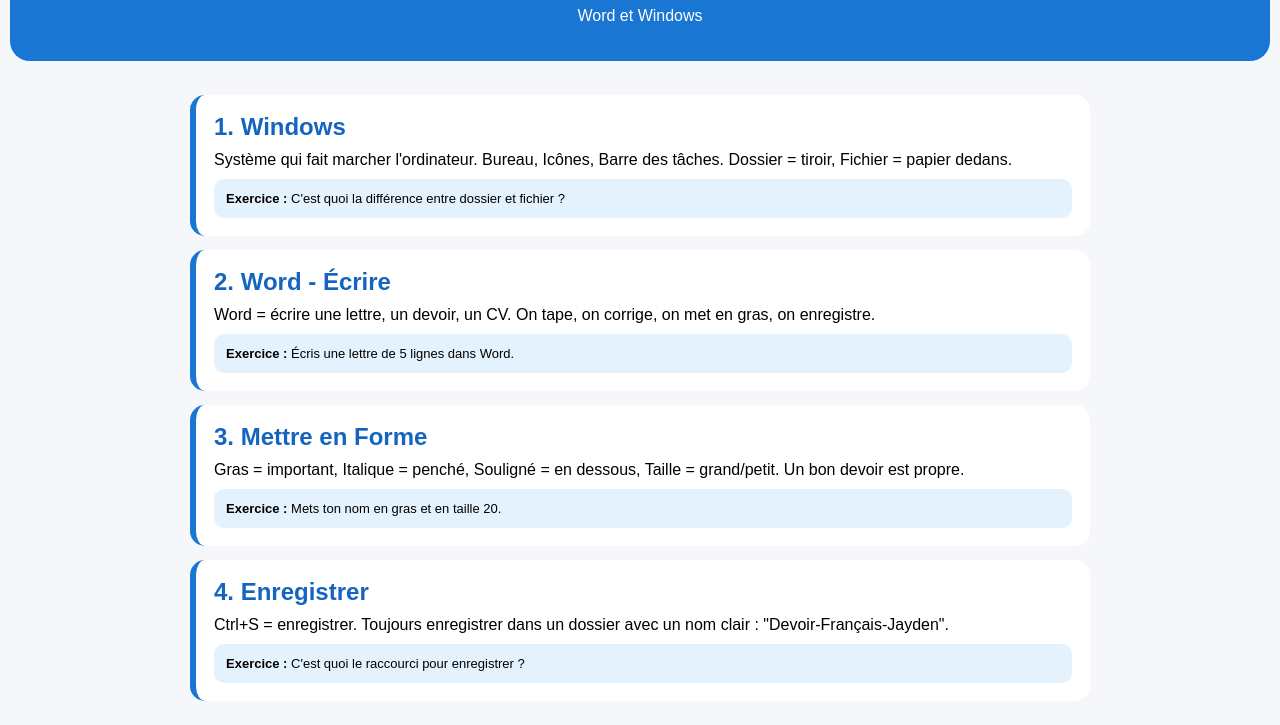
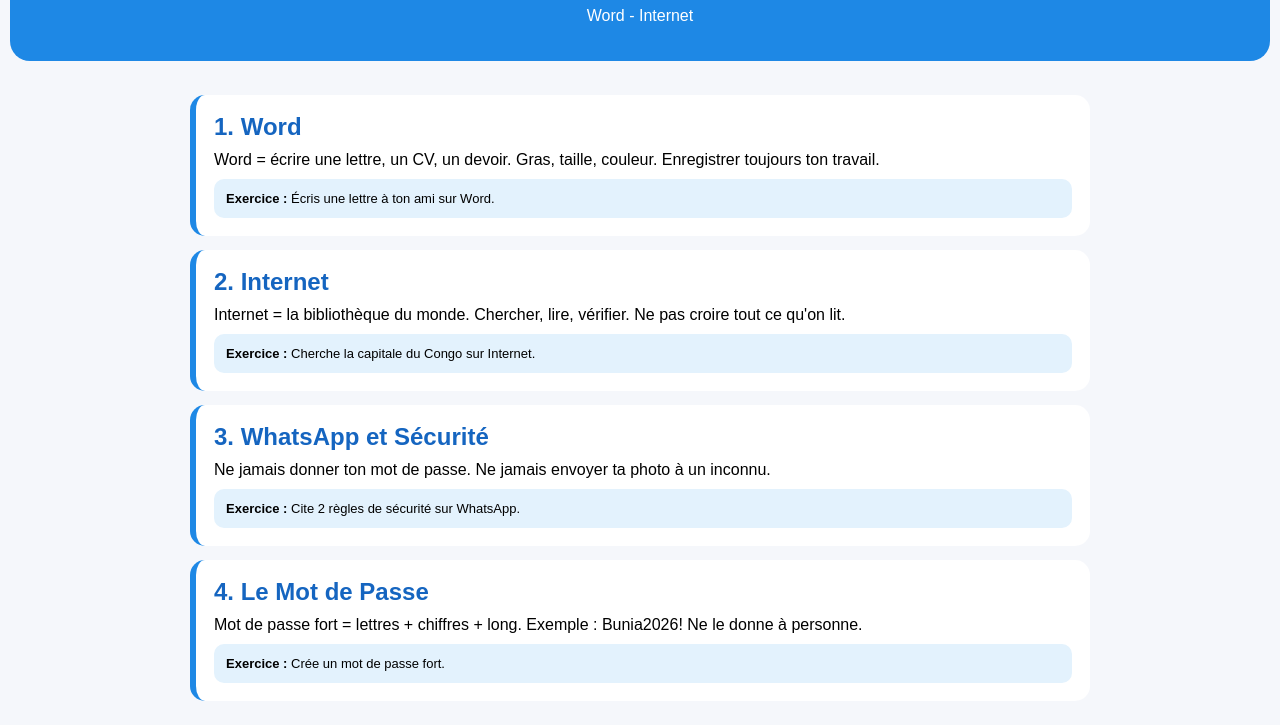
Before and after one commit to fenicienjayden-arch/ed-pour-tous, a plain HTML site: page 3e-informatique.html in a window 1280 px wide. Shown: the part 152-877 px from the top of the page. Drawn offline with Linux system fonts and the light colour scheme.

Commit message:
Update 3e-informatique.html

```diff
--- a/3e-informatique.html
+++ b/3e-informatique.html
@@ -1,6 +1,6 @@
-<!DOCTYPE html><html lang="fr"><head><meta charset="UTF-8"><meta name="viewport" content="width=device-width, initial-scale=1.0"><title>3e Informatique</title><style>body{margin:0;font-family:Arial;background:#f5f7fb}.top{background:#1976d2;padding:15px}.top a{color:#fff;text-decoration:none;font-weight:bold}.banner{background:#1976d2;color:#fff;margin:10px;padding:20px;border-radius:20px;text-align:center}.box{max-width:900px;margin:auto;padding:10px}.lecon{background:#fff;border-radius:15px;padding:18px;margin:14px 0;border-left:6px solid #1976d2}.lecon h2{color:#1565c0;margin:0 0 10px}.exo{background:#e3f2fd;padding:12px;border-radius:10px;margin-top:10px;font-size:13px}</style></head><body><div class="top"><a href="option-informatique.html">← Informatique</a></div><div class="banner"><h1>💻 3e INFORMATIQUE</h1><p>Word et Windows</p></div><div class="box">
-<div class="lecon"><h2>1. Windows</h2>Système qui fait marcher l'ordinateur. Bureau, Icônes, Barre des tâches. Dossier = tiroir, Fichier = papier dedans. <div class="exo"><b>Exercice :</b> C'est quoi la différence entre dossier et fichier ?</div></div>
-<div class="lecon"><h2>2. Word - Écrire</h2>Word = écrire une lettre, un devoir, un CV. On tape, on corrige, on met en gras, on enregistre. <div class="exo"><b>Exercice :</b> Écris une lettre de 5 lignes dans Word.</div></div>
-<div class="lecon"><h2>3. Mettre en Forme</h2>Gras = important, Italique = penché, Souligné = en dessous, Taille = grand/petit. Un bon devoir est propre. <div class="exo"><b>Exercice :</b> Mets ton nom en gras et en taille 20.</div></div>
-<div class="lecon"><h2>4. Enregistrer</h2>Ctrl+S = enregistrer. Toujours enregistrer dans un dossier avec un nom clair : "Devoir-Français-Jayden". <div class="exo"><b>Exercice :</b> C'est quoi le raccourci pour enregistrer ?</div></div>
+<!DOCTYPE html><html lang="fr"><head><meta charset="UTF-8"><meta name="viewport" content="width=device-width, initial-scale=1.0"><title>3e Informatique</title><style>body{margin:0;font-family:Arial;background:#f5f7fb}.top{background:#1e88e5;padding:15px}.top a{color:#fff;text-decoration:none;font-weight:bold}.banner{background:#1e88e5;color:#fff;margin:10px;padding:20px;border-radius:20px;text-align:center}.box{max-width:900px;margin:auto;padding:10px}.lecon{background:#fff;border-radius:15px;padding:18px;margin:14px 0;border-left:6px solid #1e88e5}.lecon h2{color:#1565c0;margin:0 0 10px}.exo{background:#e3f2fd;padding:12px;border-radius:10px;margin-top:10px;font-size:13px}</style></head><body><div class="top"><a href="option-informatique.html">← Informatique</a></div><div class="banner"><h1>💻 3e INFORMATIQUE</h1><p>Word - Internet</p></div><div class="box">
+<div class="lecon"><h2>1. Word</h2>Word = écrire une lettre, un CV, un devoir. Gras, taille, couleur. Enregistrer toujours ton travail. <div class="exo"><b>Exercice :</b> Écris une lettre à ton ami sur Word.</div></div>
+<div class="lecon"><h2>2. Internet</h2>Internet = la bibliothèque du monde. Chercher, lire, vérifier. Ne pas croire tout ce qu'on lit. <div class="exo"><b>Exercice :</b> Cherche la capitale du Congo sur Internet.</div></div>
+<div class="lecon"><h2>3. WhatsApp et Sécurité</h2>Ne jamais donner ton mot de passe. Ne jamais envoyer ta photo à un inconnu. <div class="exo"><b>Exercice :</b> Cite 2 règles de sécurité sur WhatsApp.</div></div>
+<div class="lecon"><h2>4. Le Mot de Passe</h2>Mot de passe fort = lettres + chiffres + long. Exemple : Bunia2026! Ne le donne à personne. <div class="exo"><b>Exercice :</b> Crée un mot de passe fort.</div></div>
 </div></body></html>
```
